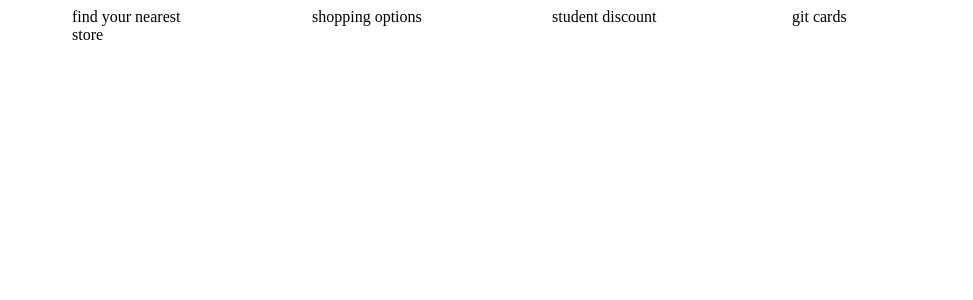
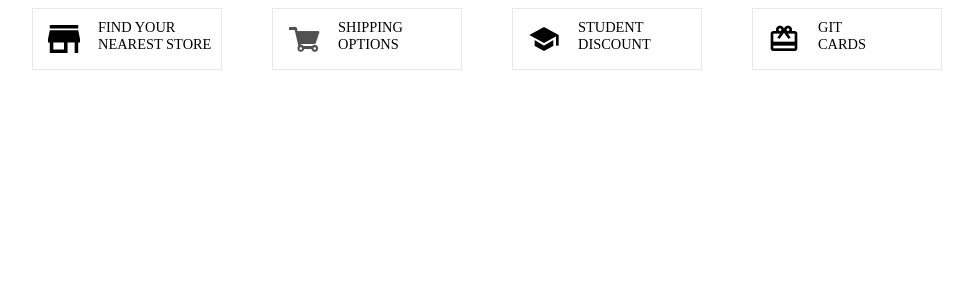
Before and after one commit to Truelj/Start_web, a PHP site: the page made by HTMLandCSS/public_html/small projects/display special links/shoppingServices.html in a window 1280 px wide. Shown: the top 300 px of the page, without its empty margins (128-1101 px from the left). Run offline with PHP 8.4, Linux system fonts and the light colour scheme.

Commit message:
adding an icon to every special link. Aligning icons and links.

```diff
--- a/HTMLandCSS/public_html/small projects/display special links/shoppingServices.css
+++ b/HTMLandCSS/public_html/small projects/display special links/shoppingServices.css
@@ -1,3 +1,9 @@
+/*
+This style sheet is created
+    - to practice placing a vertical list as a horizontal list
+    - to understand the inheritance of width from the parent element
+    - to play with pudding, content width and margin.
+
 /*
 put the block in the center
 */
@@ -12,12 +18,28 @@ ul{
     list-style-type:none;
     padding:0px;
     margin:0px;
+    text-transform: uppercase;
+    font-size:90%
 }
 li{
+    /*make sure that margin + content width + padding = 240 px*/
     float:left;
-    margin-right:80px;
-    padding-left:40px;
-    width:120px;
+    margin-right:50px;
+    width:188px;/*Specify the width for the content, excluding padding and margin*/
+    height:60px;
+    border:1px solid rgb(232, 232, 232);
+}
+a{
+    /*inherit the width value, including padding, margin, and content width, from <li>
+        max content width = inherited width - padding width - margin width
+        in thi case, it is: max content width = 188px - 50px - 15px
+        if you specify the width for <a>, its content will occupy as far as possible.
+    */
+    padding-left:50px;
+    float:left;
+    height:40px;
+    margin-left:15px;
+    margin-top:10px;
 }
 /*
 remove the line under the link
@@ -29,6 +51,7 @@ remove the line under the link
     text-decoration: none;
 }
 .shopping_service:hover{
+    text-decoration: none;
     color:grey;
 }
 .shopping_service:active{
@@ -37,3 +60,25 @@ remove the line under the link
 .shopping_service{
     color:black;
 }
+#store{
+    background-image: url("icons/near_store.png");
+    background-position: left center;
+    background-repeat: no-repeat;
+
+}
+#shipping{
+    background-image: url("icons/shipping.png");
+    background-position: left center;
+    background-repeat: no-repeat;
+}
+#discount{
+    background-image: url("icons/student_discount.png");
+    background-position: left center;
+    background-repeat: no-repeat;
+}
+#gift_card{
+    background-image: url("icons/gift_card.png");
+    background-position: left center;
+    background-repeat: no-repeat;
+    width:60px;
+}
--- a/HTMLandCSS/public_html/small projects/display special links/shoppingServices.html
+++ b/HTMLandCSS/public_html/small projects/display special links/shoppingServices.html
@@ -14,16 +14,16 @@ Author: Jie Li
     <div>
         <ul>
             <li>
-                <a class="shopping_service" href="">find your nearest store</a>
+                <a id ="store" class="shopping_service" href="">find your nearest store</a>
             </li>
             <li>
-                <a class="shopping_service" href="">shopping options</a>
+                <a id="shipping" class="shopping_service" href="">shipping options</a>
             </li>
             <li>
-                <a class="shopping_service" href="">student discount</a>
+                <a id="discount" class="shopping_service" href="">student discount</a>
             </li>
             <li>
-                <a class="shopping_service" href="">git cards</a>
+                <a id="gift_card" class="shopping_service" href="">git cards</a>
             </li>
         </ul>
     </div>
```
Also changed, not shown: HTMLandCSS/public_html/small projects/display special links/icons/gift_card.png (added), HTMLandCSS/public_html/small projects/display special links/icons/near_store.png (added), HTMLandCSS/public_html/small projects/display special links/icons/shipping.png (added), HTMLandCSS/public_html/small projects/display special links/icons/student_discount.png (added).
